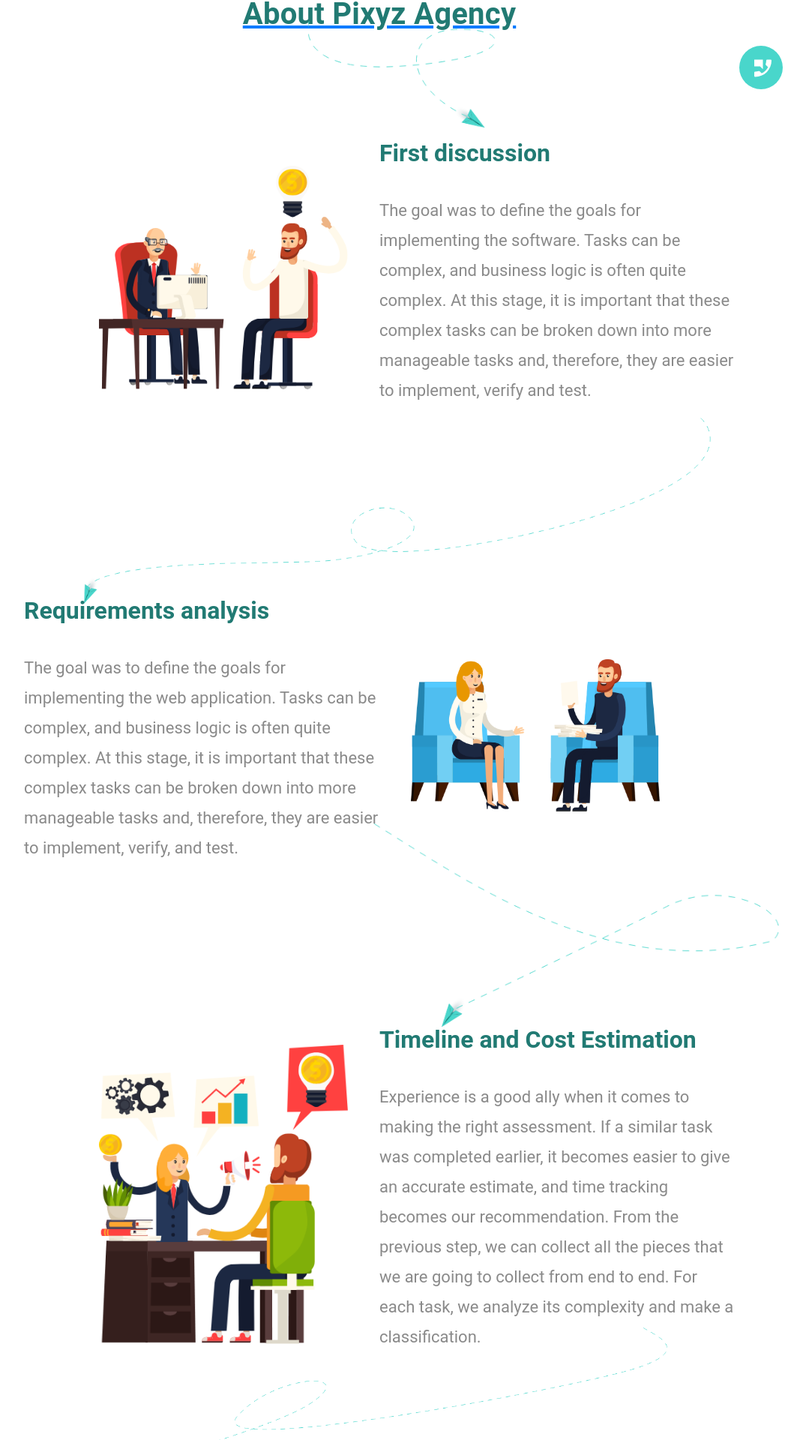
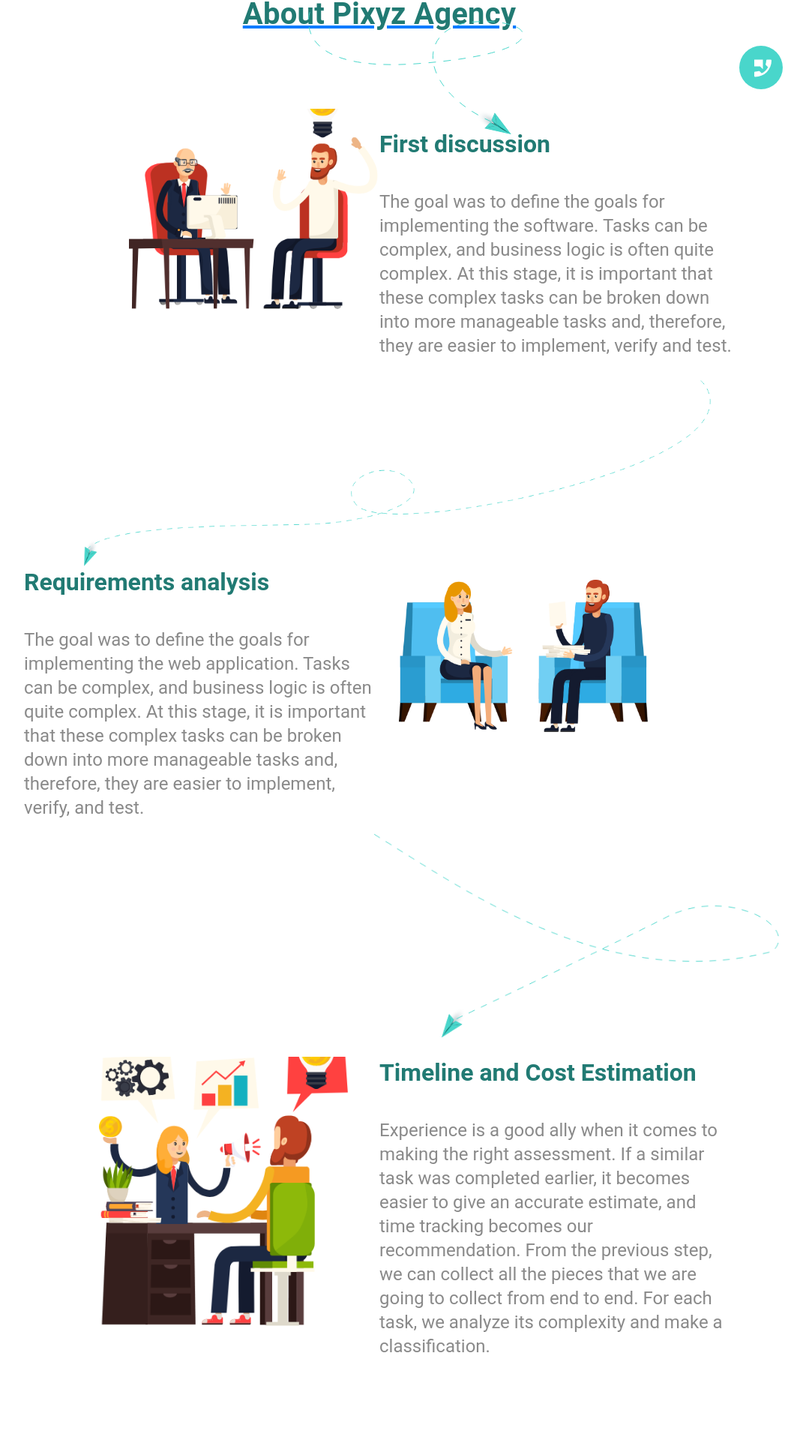
Before and after one commit to ShohruhDev/pixyz, a Vue app: page /about in a window 1280 px wide. Shown: the part 425-2345 px from the top of the page at 75% size, without its empty margins (134-1209 px from the left). Built offline with nearby package versions, Linux system fonts and the light colour scheme.

Commit message:
pixel perfect finish

```diff
--- a/src/components/About/AboutIntro.vue
+++ b/src/components/About/AboutIntro.vue
@@ -198,7 +198,7 @@
       &::after {
         content: "";
         position: absolute;
-        top: 140px;
+        top: 108px;
         left: 52%;
         margin-left: -114px;
         background: url(@/assets/img/work-arrow.png) no-repeat center/cover;
@@ -206,7 +206,7 @@
         height: 172px;
 
 
-        @media (max-width: 1500px) {
+        @media (max-width: 1264px) {
           top: 120px;
           width: 250px;
           height: 150px;
@@ -219,11 +219,15 @@
     &-items {
       margin-top: 100px;
       .first {
-        background: url(@/assets/img/work-image.png) no-repeat left 100px center;
+        padding-bottom: 46px;
+        background: url(@/assets/img/work-image.png) no-repeat;
+         background-position-x: 140px;
+        background-position-y:  -30px;
         @media (max-width: 1904px) {
           min-height: 400px;
           background-size: 35%;
         }
+
         @media (max-width: 960px) {
           background-size: 300px;
           min-height: auto;
@@ -236,11 +240,17 @@
         }
       }
       .second {
+        padding-bottom: 110px;
         background-image: url(@/assets/img/work-image-2.png);
-        background-position: right 100px center;
+        background-position-x: 840px;
+        background-position-y: 18px;
         @media (max-width: 1904px) {
           min-height: 400px;
           background-size: 35%;
+          background-position-x: 640px;
+        }
+           @media (max-width: 1500px) {
+             background-position-x: 500px;
         }
         @media (max-width: 960px) {
           background-size: 300px;
@@ -253,9 +263,15 @@
         }
       }
       .third {
-        background: url(@/assets/img/work-image-3.png) no-repeat left 100px center;
+        padding-bottom: 80px;
+        background: url(@/assets/img/work-image-3.png) no-repeat ;
+        background-position-x: 134px;
+        background-position-y: -40px;
         @media (max-width: 1904px) {
           background-size: 35%;
+        }
+           @media (max-width: 1500px) {
+            background-position-x: 100px;
         }
         @media (max-width: 960px) {
           background-size: 300px;
@@ -268,11 +284,17 @@
         }
       }
        .forth {
+        padding-top: 110px;
         background-image: url(@/assets/img/about-img.png);
-        background-position: right 100px center;
+        background-position-x: 890px;
+        background-position-y: 80px;
         @media (max-width: 1904px) {
+          background-position-x: 590px;
           min-height: 400px;
           background-size: 35%;
+        }
+           @media (max-width: 1500px) {
+            background-position-x: 490px;
         }
         @media (max-width: 960px) {
           background-size: 300px;
@@ -285,9 +307,14 @@
         }
       }
            .fiveth {
-        background: url(@/assets/img/about-img-1.png) no-repeat left 100px center;
+        padding-top: 32px;
+        background: url(@/assets/img/about-img-1.png) no-repeat;
+        background-position-x: 42px;
+        background-position-y: 53px;
         @media (max-width: 1904px) {
           background-size: 35%;
+        }
+           @media (max-width: 1264px) {
         }
         @media (max-width: 960px) {
           background-size: 300px;
@@ -299,12 +326,18 @@
           padding-top: 215px;
         }
       }
-           .sixth {
+        .sixth {
+        padding-top: 60px;
         background-image: url(@/assets/img/about-img-2.png);
-        background-position: right 100px center;
+        background-position-x: 760px;
+        background-position-y: 44px;
         @media (max-width: 1904px) {
+          background-position-x: 650px;
           min-height: 400px;
           background-size: 35%;
+        }
+           @media (max-width: 1500px) {
+            background-position-x: 500px;
         }
         @media (max-width: 960px) {
           background-size: 300px;
@@ -317,11 +350,16 @@
         }
       }
       .seventh {
-           background-image: url(@/assets/img/about-img-3.png);
-        background-position: left 100px start;
+        padding-top: 135px;
+        background-image: url(@/assets/img/about-img-3.png);
+        background-position-x: 100px;
+        background-position-y:  200px;
+        padding-bottom: 90px;
         @media (max-width: 1904px) {
           min-height: 400px;
           background-size: 35%;
+        }
+        @media (max-width: 1264px) {
         }
         @media (max-width: 960px) {
           background-size: 300px;
@@ -351,6 +389,7 @@
 
         &-info {
           margin-left: 50%;
+          margin-bottom: 30px;
             @media (max-width: 960px) {
               padding-top: 10px;
               text-align: center;
@@ -363,9 +402,9 @@
           h3 {
             font-weight: 700;
             font-size: 32px;
-            line-height: 43px;
+            line-height:43px;
             color: #217a73;
-            margin-bottom: 35px;
+            margin-bottom: 39px;
             @media(max-width:600px){
               font-size: 24px;
               line-height: 32px;
@@ -378,8 +417,9 @@
           }
           p {
             color: #8a8a8a;
-            font-size: 22px;
-            line-height: 40px;
+            font-weight: 400;
+            font-size: 24px;
+            line-height: 32px;
             @media(max-width:600px){
               font-size: 16px;
               line-height: 32px;
@@ -405,11 +445,11 @@
           width: 1209px;
           height: 350px;
           background: url(@/assets/img/arrow-down.png) no-repeat center/cover;
-          bottom: -240px;
-          right: 150px;
+          bottom: -171px;
+          right: 73px;
           @media (max-width: 1904px) {
             right: -10px;
-            bottom: -260px;
+            bottom: -210px;
             background-size: 80%;
           }
             @media (max-width:1500px) {
@@ -426,11 +466,11 @@
           width: 601px;
           height: 302px;
           background: url(@/assets/img/arrow-down-2.png) no-repeat center/cover;
-          bottom: -195px;
-          right: 160px;
+          bottom: -172px;
+          right: 130px;
           @media (max-width:1904px) {
             right: 0;
-            bottom: -180px;
+            bottom: -150px;
           }
             @media (max-width:1500px) {
               right: -90px;
@@ -445,16 +485,16 @@
             position: absolute;
             width: 100%;
             height: 100%;
-            top: 300px;
-            left: 5px;
+            top: 320px;
+            left: 13px;
             background: url(@/assets/img/third.png) no-repeat;
             @media (max-width:1904px) {
-              top: 380px;
+              top: 450px;
               background-size: 90%;
             }
               @media (max-width:1500px) {
               background-size: 90%;
-              top: 405px;
+              top: 515px;
             }
             @media (max-width: 960px) {
               display: none;
@@ -465,8 +505,8 @@
           position: absolute;
           width: 100%;
           height: 100%;
-          top: 370px;
-          left: 300px;
+          top: 394px;
+          left: 293px;
 
           background: url(@/assets/img/fourth.png) no-repeat;
 
@@ -491,8 +531,8 @@
           width: 100%;
           height: 100%;
           background: url(@/assets/img/fiveth.png) no-repeat;
-          bottom: -380px;
-          left: 20px;
+          bottom: -386px;
+          left: 141px;
           @media (max-width:1904px) {
           bottom: -360px;
           }
@@ -511,16 +551,16 @@
           width: 100%;
           height: 100%;
           background: url(@/assets/img/sixth.png) no-repeat;
-          bottom: -250px;
-          left: 490px;
+          bottom: -361px;
+          left: 442px;
           @media (max-width:1904px) {
             background-size: 17%;
-            bottom: -300px;
+            bottom: -410px;
             left: 380px;
 
           }
             @media (max-width:1500px) {
-          bottom: -360px;
+          bottom: -490px;
           left: 290px;
           }
           @media (max-width: 960px) {
--- a/src/components/Contact/ContactIntro.vue
+++ b/src/components/Contact/ContactIntro.vue
@@ -69,7 +69,8 @@
   }
 
   &-details-wrapper {
-    padding: 100px 0;
+    padding-top: 100px ;
+    padding-bottom: 30px;
   }
   .portfolio-header {
     background-image: url(@/assets/img/contact-img.png);
--- a/src/components/ContactForm.vue
+++ b/src/components/ContactForm.vue
@@ -68,7 +68,6 @@
 
 <style lang="scss" scoped>
 .contact-form {
-  padding-top: 100px;
   padding-bottom: 110px;
 .container {
   width: 73%;
--- a/src/components/Home/HomeTest.vue
+++ b/src/components/Home/HomeTest.vue
@@ -127,6 +127,7 @@
 <style lang="scss">
 .home-test {
   padding: 92px 0 90px 0;
+  margin-bottom: 100px;
   background: #f4f6fc;
     @media screen and (max-width: 960px) {
       padding: 30px 0;
--- a/src/components/Partfolio/PartfolioIntro.vue
+++ b/src/components/Partfolio/PartfolioIntro.vue
@@ -100,7 +100,7 @@
         position: absolute;
         top: 50%;
         right: 50%;
-        transform: translate(50%, -50%);
+        transform: translate(65%, -45%);
         font-family: "Seg-bold";
         font-size: 40px;
         color: #ffffff;
--- a/src/components/Partfolio/PortfolioDetail.vue
+++ b/src/components/Partfolio/PortfolioDetail.vue
@@ -87,7 +87,7 @@
     white-space: nowrap;
     top: 50%;
     right: 50%;
-    transform: translate(50%, -50%);
+    transform: translate(50%, -10%);
     z-index: 2;
     opacity: 0;
 
--- a/src/components/layout/SubFooter.vue
+++ b/src/components/layout/SubFooter.vue
@@ -17,7 +17,7 @@
 
 <style lang="scss" scoped>
 .sub-footer {
-  padding: 20px 0;
+  padding: 10px 0;
   background: #ffffff;
    @media screen and (max-width: 600px) {
     }
```
